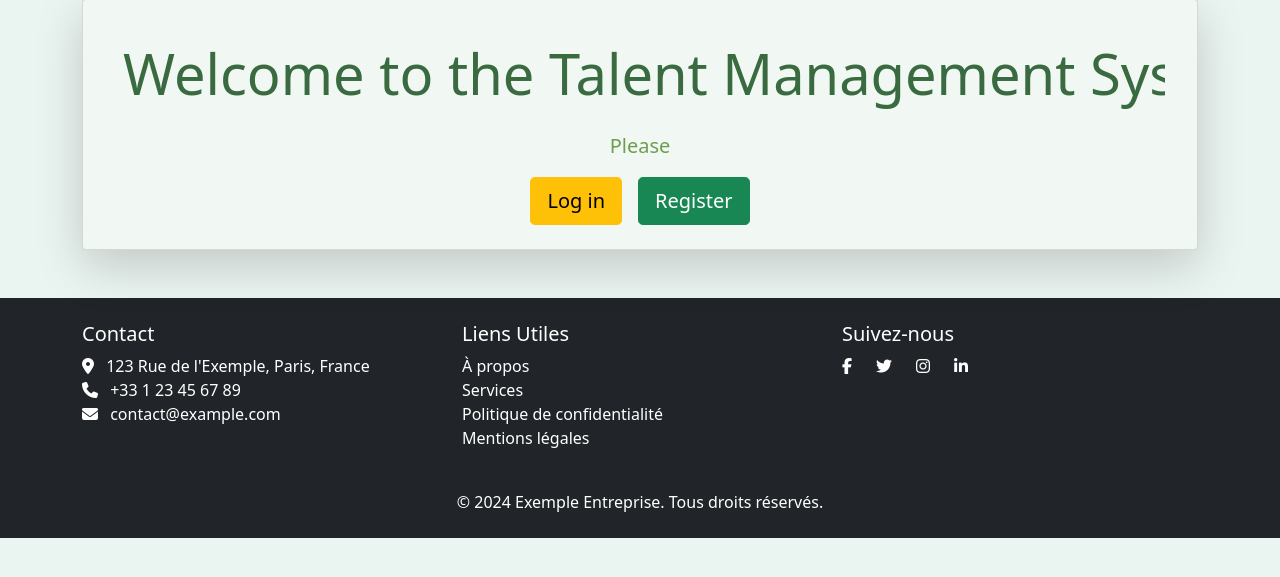
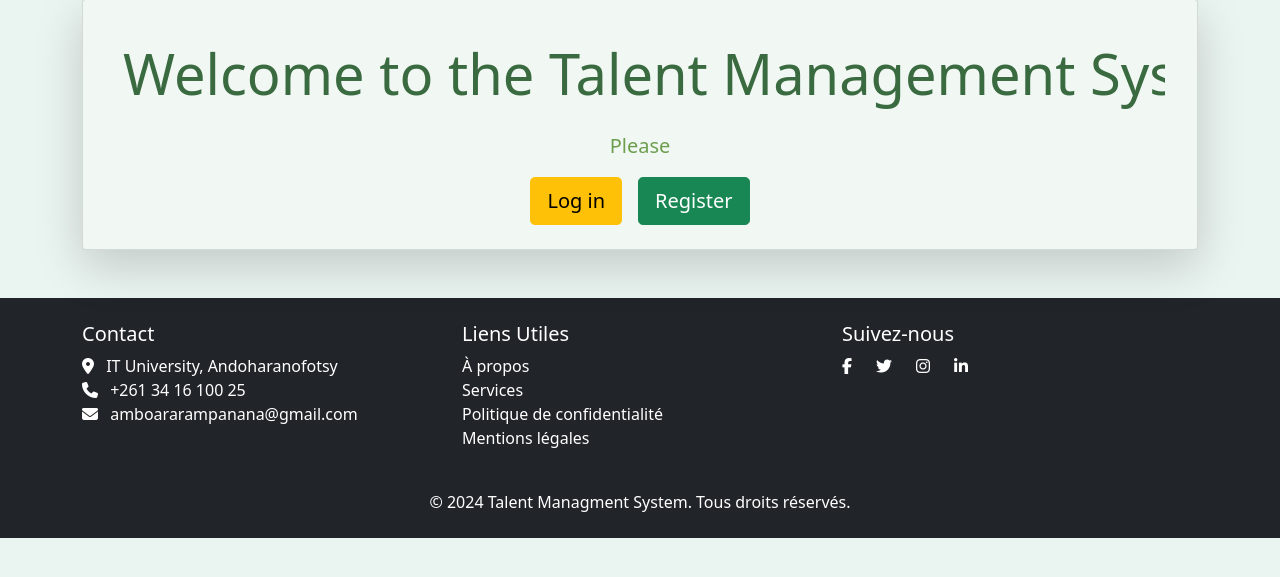
Before and after one commit to soaalice/Gestion-de-Talents, a PHP site: page /get_subjects/ in a window 1280 px wide. Shown: the part 105-682 px from the top of the page. Run offline with PHP 8.4, Linux system fonts and the light colour scheme; some libraries are stand-ins or nearby versions.

Commit message:
table&footerRectification

```diff
--- a/footer.php
+++ b/footer.php
@@ -6,9 +6,9 @@
                 <h5>Contact</h5>
                 <ul class="list-unstyled">
 
-                    <li><i class="fas fa-map-marker-alt"></i> 123 Rue de l'Exemple, Paris, France</li>
-                    <li><i class="fas fa-phone"></i> +33 1 23 45 67 89</li>
-                    <li><i class="fas fa-envelope"></i> contact@example.com</li>
+                    <li><i class="fas fa-map-marker-alt"></i> IT University, Andoharanofotsy</li>
+                    <li><i class="fas fa-phone"></i> +261 34 16 100 25</li>
+                    <li><i class="fas fa-envelope"></i> amboararampanana@gmail.com</li>
                 </ul>
             </div>
 
@@ -36,7 +36,7 @@
         </div>
         <div class="row mt-4">
             <div class="col-12 text-center">
-                <p class="mb-0">&copy; 2024 Exemple Entreprise. Tous droits réservés.</p>
+                <p class="mb-0">&copy; 2024 Talent Managment System. Tous droits réservés.</p>
             </div>
         </div>
     </div>
```
Also changed, not shown: assets/sql/schema.sql (+8 -0 lines).
